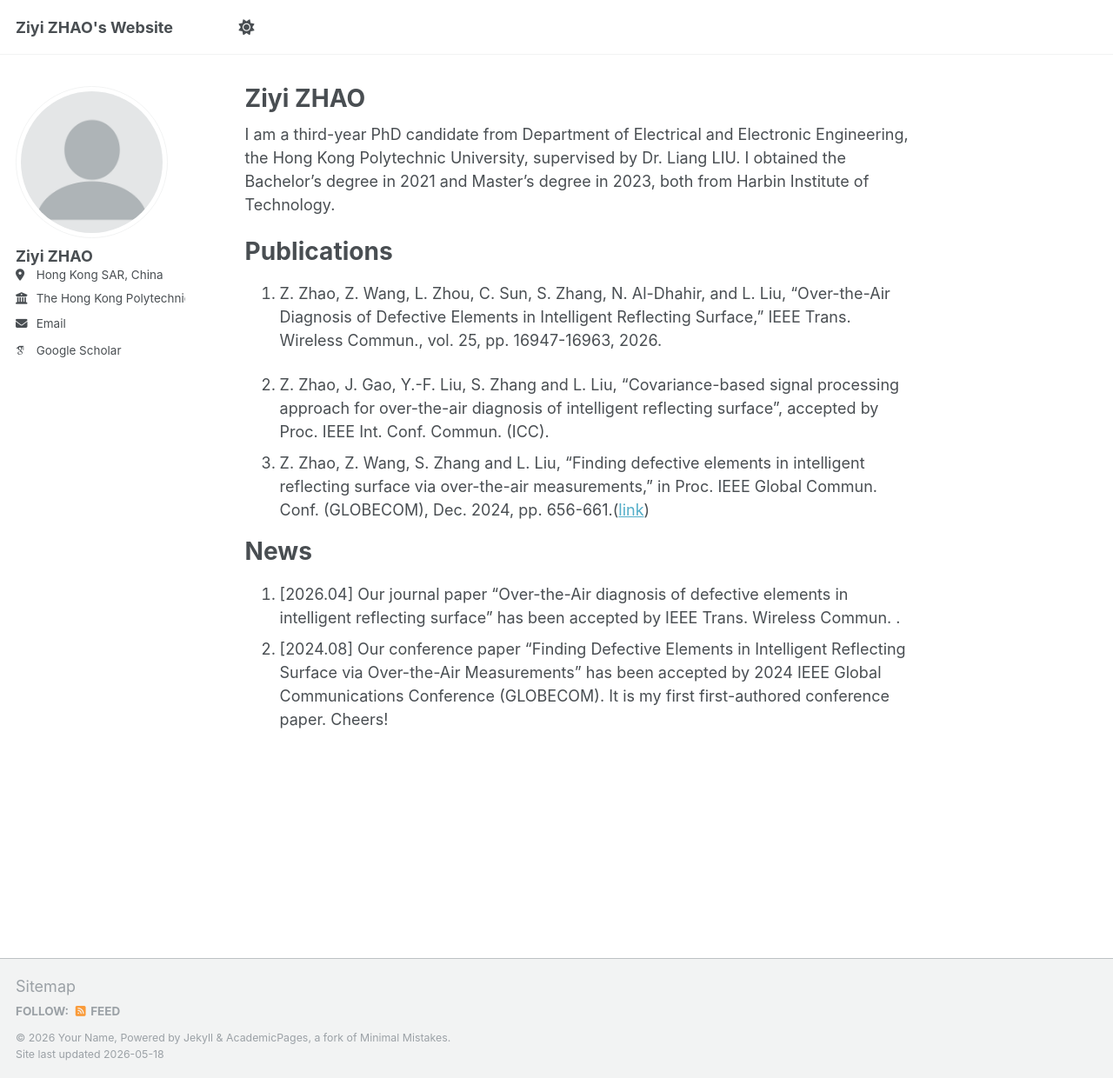
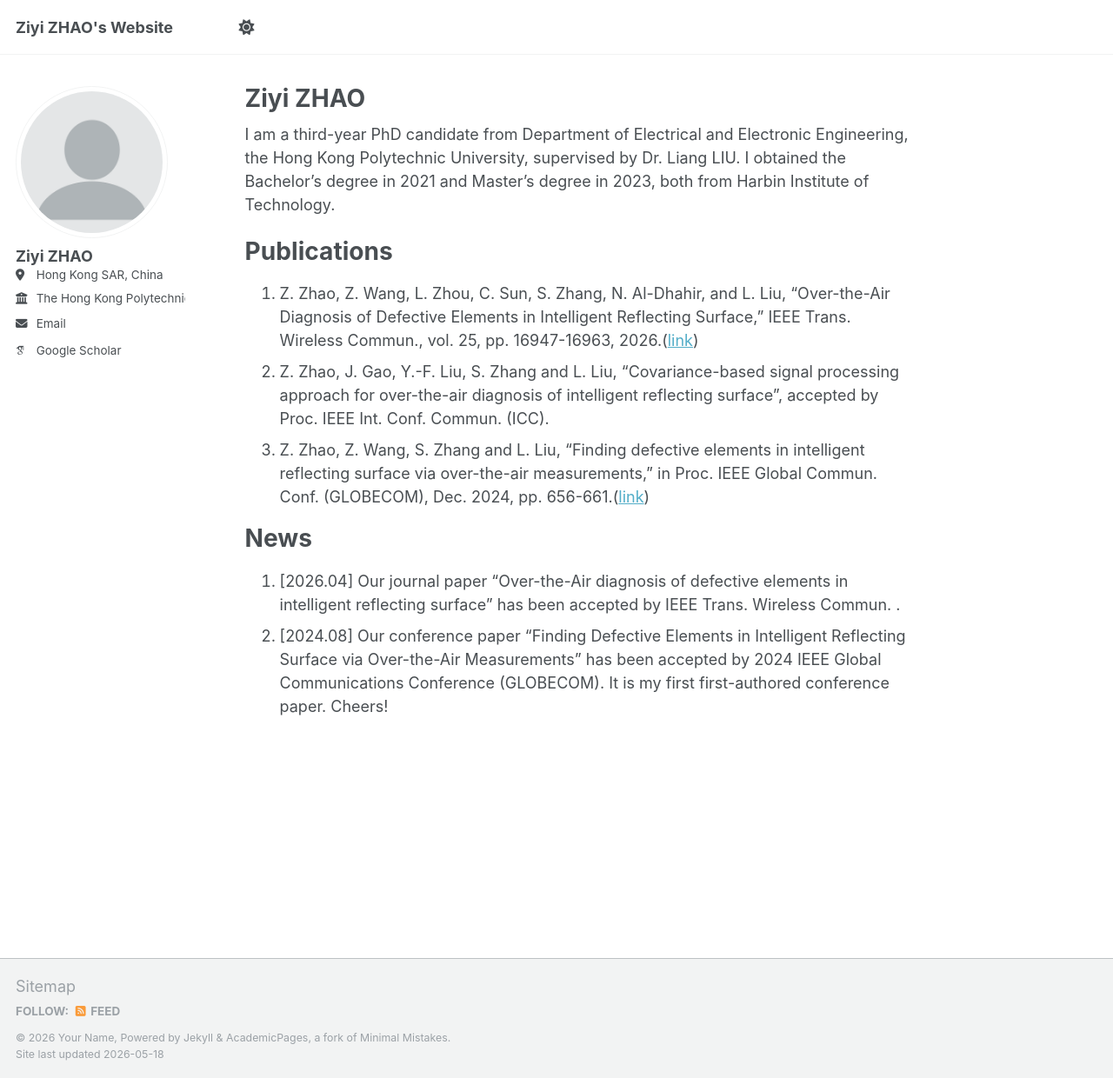
Before and after one commit to ZY1zhao/ZY1zhao.github.io, a Jekyll site: the page built from _pages/about.md, in a window 1280 px wide and 1240 px high. Shown: the whole window at 87% size. Built offline with Jekyll 4.4.1, drawn with Linux system fonts in a browser that asks for light colours; some web fonts are replaced.

Commit message:
Update about.md

```diff
--- a/_pages/about.md
+++ b/_pages/about.md
@@ -11,8 +11,7 @@ I am a third-year PhD candidate from Department of Electrical and Electronic Eng
 
 Publications
 =====
-3. Z. Zhao, Z. Wang, L. Zhou, C. Sun, S. Zhang, N. Al-Dhahir, and L. Liu, "Over-the-Air Diagnosis of Defective Elements in Intelligent Reflecting Surface," IEEE Trans. Wireless Commun., vol. 25, pp. 16947-16963, 2026.
-
+3. Z. Zhao, Z. Wang, L. Zhou, C. Sun, S. Zhang, N. Al-Dhahir, and L. Liu, "Over-the-Air Diagnosis of Defective Elements in Intelligent Reflecting Surface," IEEE Trans. Wireless Commun., vol. 25, pp. 16947-16963, 2026.([link](https://ieeexplore.ieee.org/document/11515019))
 2. Z. Zhao, J. Gao, Y.-F. Liu, S. Zhang and L. Liu, "Covariance-based signal processing approach for over-the-air diagnosis of intelligent reflecting surface", accepted by Proc. IEEE Int. Conf. Commun. (ICC).
 1. Z. Zhao, Z. Wang, S. Zhang and L. Liu, "Finding defective elements in intelligent reflecting surface via over-the-air measurements," in Proc. IEEE Global Commun. Conf. (GLOBECOM), Dec. 2024, pp. 656-661.([link](https://ieeexplore.ieee.org/document/10901577))
 
```
